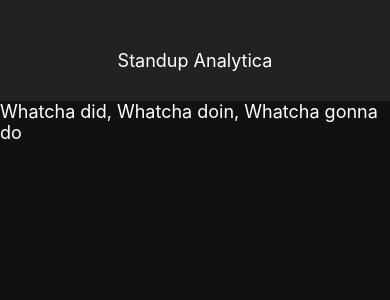
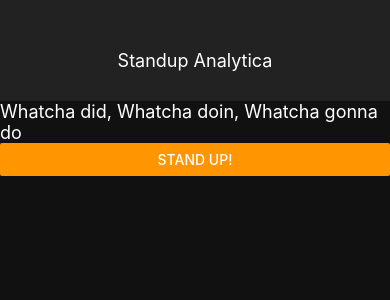
Before and after one commit to luiscielak/standup-analytica, a React Native app: screen / in a window 390 px wide. Shown: the top 300 px of the page. Built offline with nearby package versions, Linux system fonts and the light colour scheme.

Commit message:
Add button component

```diff
--- a/App.js
+++ b/App.js
@@ -3,6 +3,8 @@ import { StyleSheet, Text, View } from 'react-native';
 
 import Header from './components/header'
 import Heading from './components/heading'
+
+import { Button } from 'react-native';
 
 
 export default class App extends React.Component {
@@ -11,6 +13,11 @@ export default class App extends React.Component {
       <View style={styles.container}>
         <Header text='Standup Analytica' />
         <Heading text='Whatcha did, Whatcha doin, Whatcha gonna do' />
+
+        <Button
+          title="Stand Up!"
+          color="#FF9500"
+        />
 
       </View>
     );
```
Also changed, not shown: 1 other file (tests, documents, lock files or other folders).
